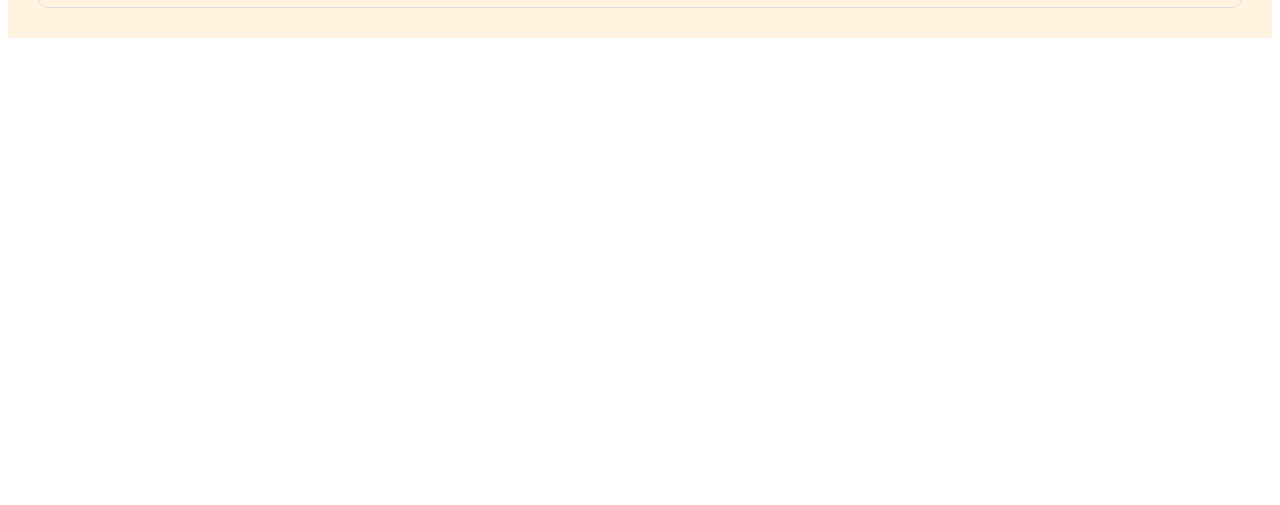
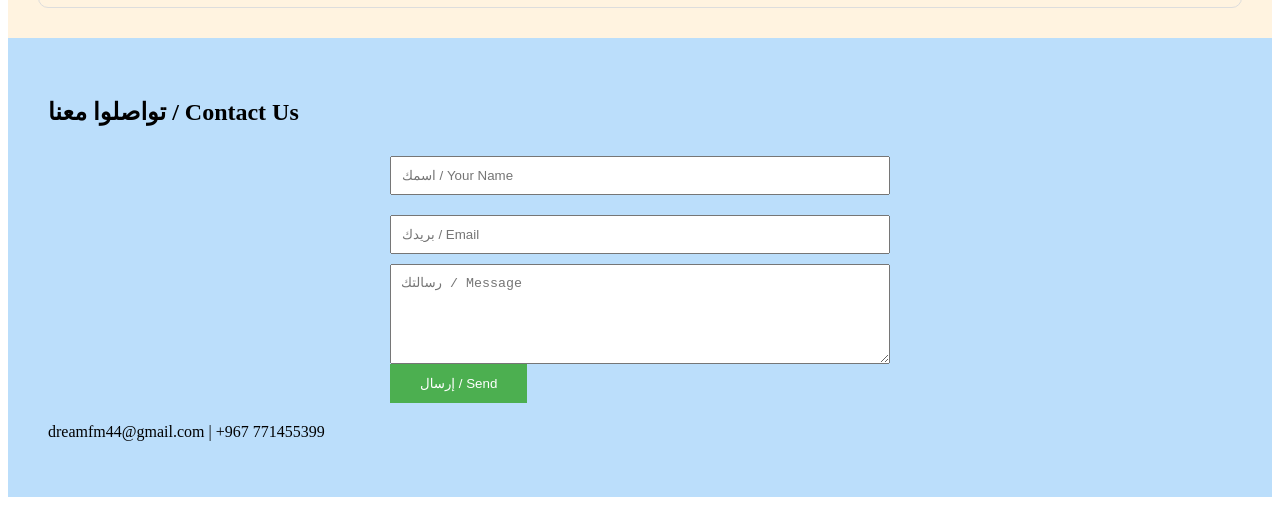
Before and after one commit to alard671-jpg/dream-podcast.github.io, a plain HTML site: page index.html in a window 1280 px wide. Shown: the part 2139-2644 px from the top of the page. Before the commit the page ends 2185 px from the top, so only its background shows below. Drawn offline with Linux system fonts and the light colour scheme.

Commit message:
Add contact form section to index.html

```diff
--- a/index.html
+++ b/index.html
@@ -37,3 +37,13 @@
     <!-- كرر للقصتين التانيين -->
   </div>
 </section>
+<section style="background:#BBDEFB;padding:40px;">
+  <h2>تواصلوا معنا / Contact Us</h2>
+  <form style="max-width:500px;margin:auto;">
+    <input type="text" placeholder="اسمك / Your Name" style="width:100%;padding:10px;margin:10px 0;"><br>
+    <input type="email" placeholder="بريدك / Email" style="width:100%;padding:10px;margin:10px 0;"><br>
+    <textarea placeholder="رسالتك / Message" style="width:100%;height:100px;padding:10px;"></textarea><br>
+    <button type="submit" style="background:#4CAF50;color:white;padding:12px 30px;border:none;">إرسال / Send</button>
+  </form>
+  <p style="margin-top:20px;">dreamfm44@gmail.com | +967 771455399</p>
+</section>
```
